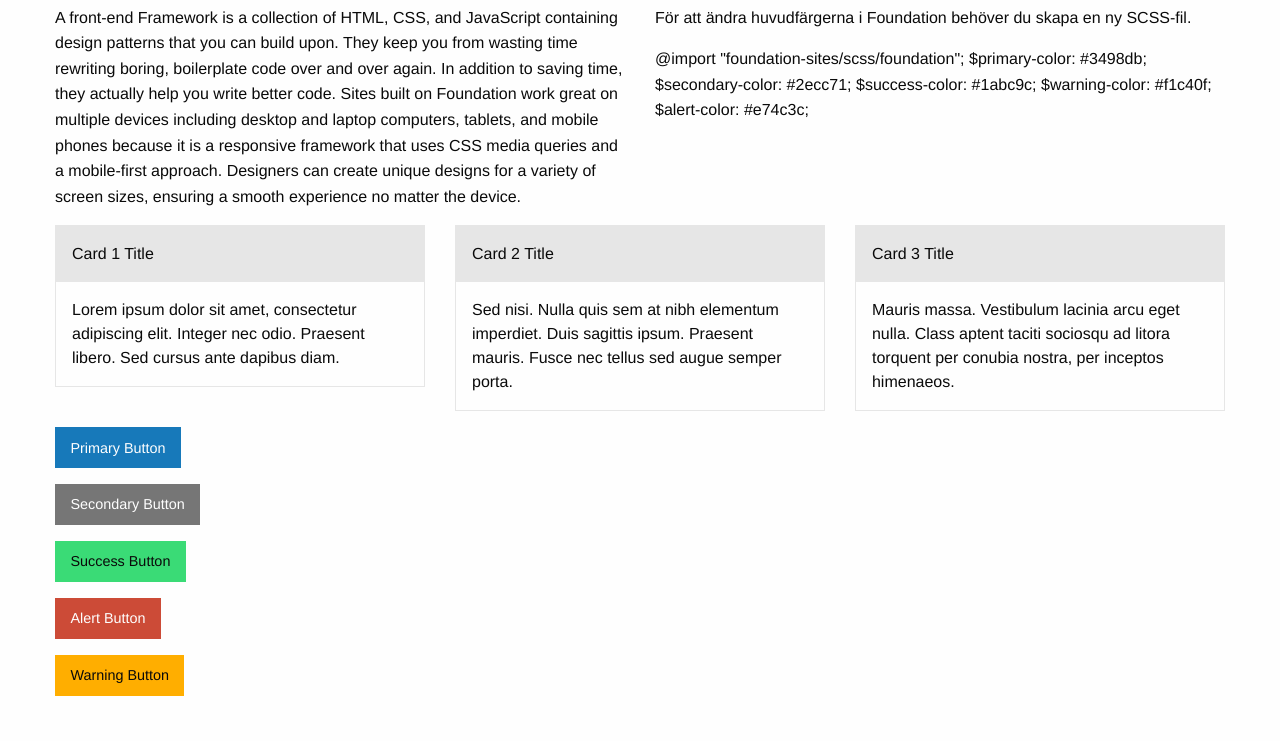
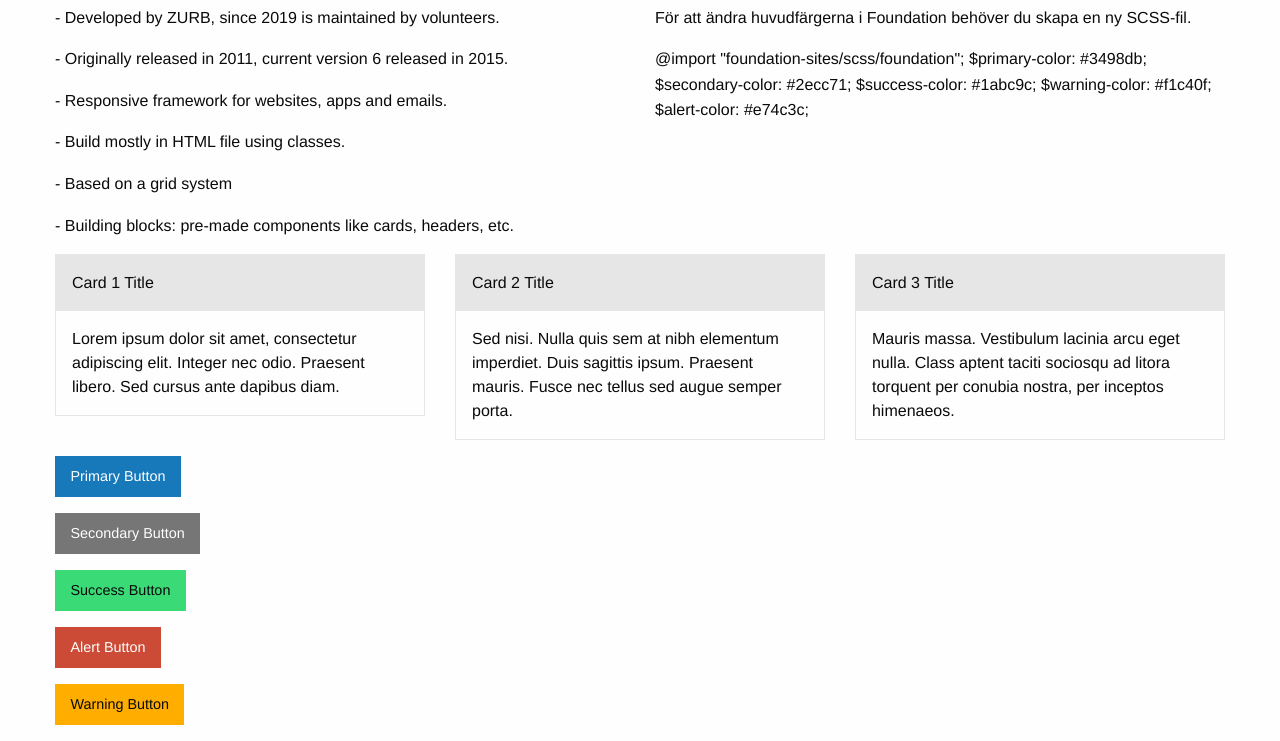
Before and after one commit to lullak/Foundation, a website built with Vite: page index.html in a window 1280 px wide. Shown: the part 125-866 px from the top of the page. Before the commit the page ends 837 px from the top, so only its background shows below. Built offline with nearby package versions, Linux system fonts and the light colour scheme.

Commit message:
Update index.html

```diff
--- a/index.html
+++ b/index.html
@@ -28,18 +28,16 @@
       <div class="grid-x grid-margin-x">
         <div class="cell small-12 medium-6 large-6">
           <h1>About Foundation</h1>
-          <p>
-            A front-end Framework is a collection of HTML, CSS, and JavaScript
-            containing design patterns that you can build upon. They keep you
-            from wasting time rewriting boring, boilerplate code over and over
-            again. In addition to saving time, they actually help you write
-            better code. Sites built on Foundation work great on multiple
-            devices including desktop and laptop computers, tablets, and mobile
-            phones because it is a responsive framework that uses CSS media
-            queries and a mobile-first approach. Designers can create unique
-            designs for a variety of screen sizes, ensuring a smooth experience
-            no matter the device.
-          </p>
+            <p>- Developed by ZURB, since 2019 is maintained by volunteers.</p>
+            <p>- Originally released in 2011, current version 6 released in 2015.</p>
+
+            <p>- Responsive framework for websites, apps and emails.</p>
+
+            <p>- Build mostly in HTML file using classes.</p>
+
+            <p>- Based on a grid system</p>
+
+            <p>- Building blocks: pre-made components like cards, headers, etc.</p>
         </div>
         <div class="cell small-12 medium-6 large-6">
           <h1>Ändra färger</h1>
```
